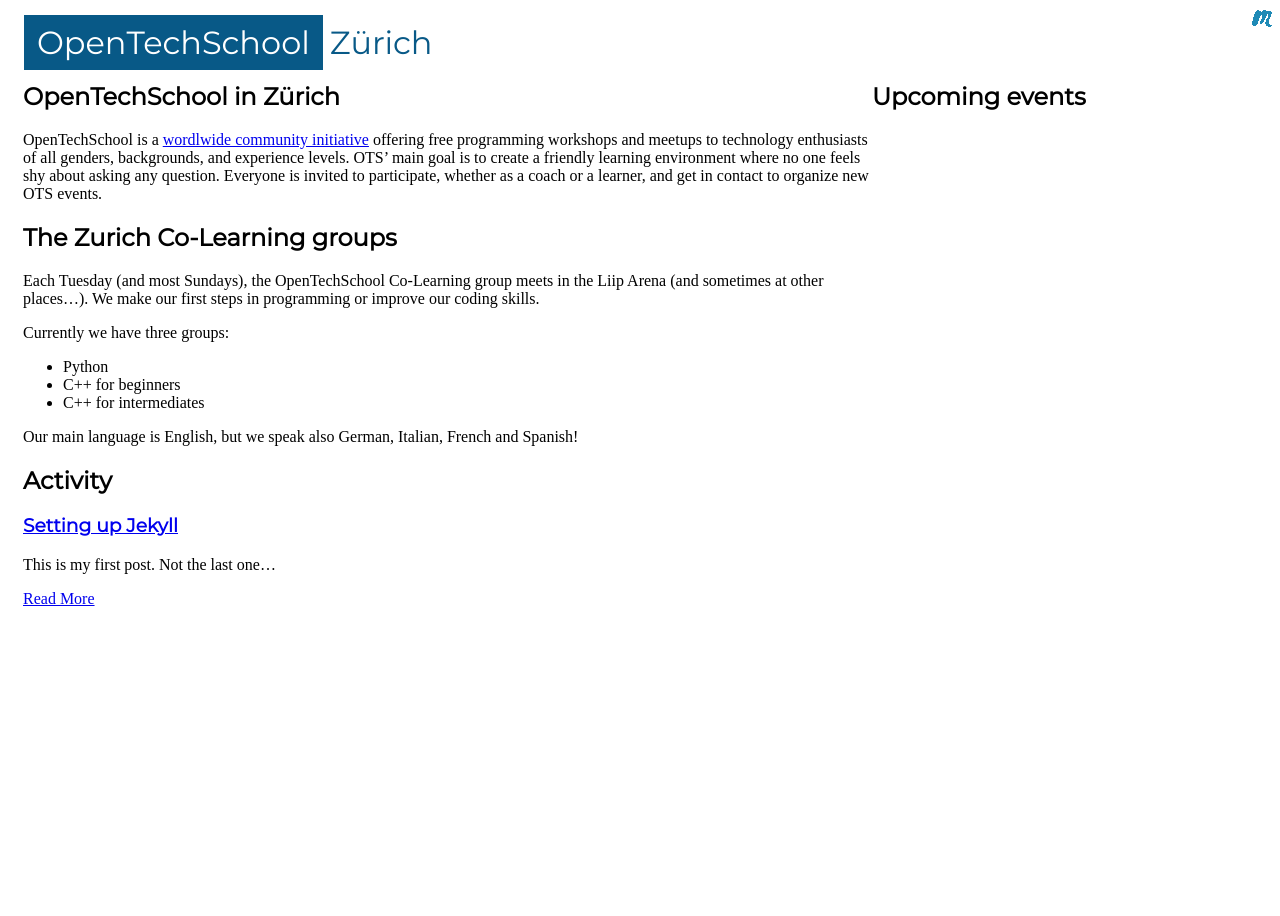
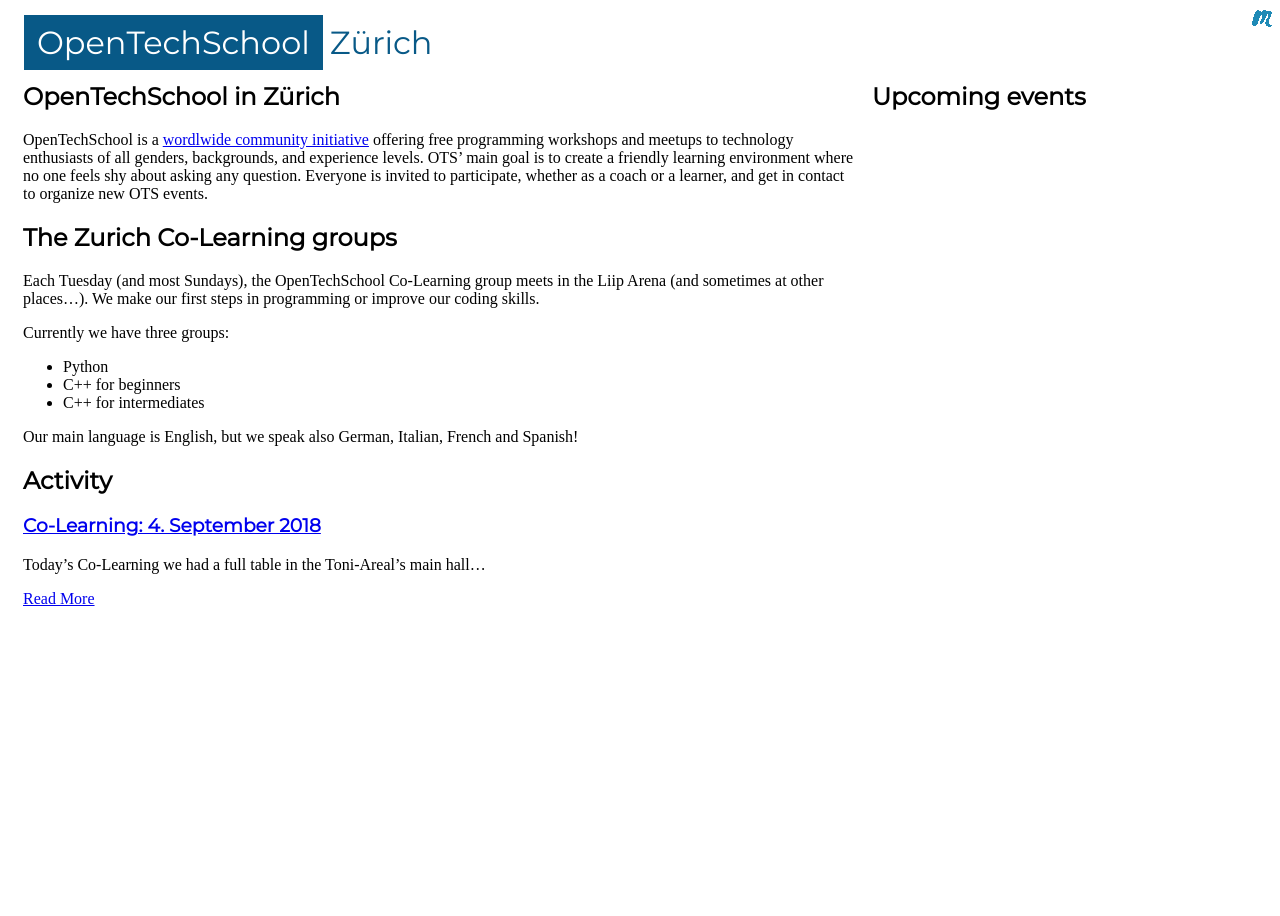
Before and after one commit to opentechschool-zurich/opentechschool-zurich-2018.github.io, a Jekyll site: the page built from index.md, in a window 1280 px wide. Built offline with Jekyll 4.4.1, drawn with Linux system fonts in a browser that asks for light colours; our own code applies the rules of GitHub Pages for plain Markdown files.

Commit message:
a first real post

```diff
--- a/_layouts/default.html
+++ b/_layouts/default.html
@@ -10,7 +10,7 @@
         <a href="/" class="menu_ots_chapter">Zürich</a>
     </div>
 	<div id="social">
-    <a href="https://www.meetup.com/opentechschool-zurich"><img src="images/meetup-m-small.png"></a>
+    <a href="https://www.meetup.com/opentechschool-zurich"><img src="{{ site.baseurl }}/images/meetup-m-small.png"></a>
 	</div>
     <main>
   {{ content }}
@@ -31,6 +31,6 @@
         -->
 		<div id="meetupEvents"></div>
     </aside>
-    <script src="js/meetup.js"></script>
+    <script src="{{ site.baseurl }}/js/meetup.js"></script>
 </body>
 </html>
--- a/_posts/2018-08-14-setup-jekyll.md
+++ /dev/null
@@ -1,8 +0,0 @@
----
-layout: post
-title: Setting up Jekyll
----
-
-This is my first post. Not the last one...
-
-Updated...
--- /dev/null
+++ b/_posts/2018-09-04-co-learning.md
@@ -0,0 +1,30 @@
+---
+layout: post
+title: "Co-Learning: 4. September 2018"
+---
+
+Today's Co-Learning we had a full table in the Toni-Areal's main hall...
+
+![Co-Learning on Stempber 4th](/assets/posts/2018-09-04.jpg)
+
+Today's Co-Learning we had a full table in the Toni-Areal's main hall...
+
+Here, an extract of what we did:
+
+ale & cc: had a quick look at passing values by reference and at templates:
+- yes, there are ways to create a proof of concept where a reference points to a variable that got out of scope
+- templates are easy when the example is short.
+
+we also looked at some of cc's source code and discusded refactoring ideas
+
+Nathan:
+- learn't more basics in Python (intergers, floating numbers, operations etc.)
+
+Richard and Luca:
+- Enhanced the MongoDB C++ application to read from the database
+
+Francesco:
+- looking into adding to my graphic-engine support to render to macos window toolkit **failed!** will try again wih qt or electron.
+
+Arthur:
+- Started writing a summary of the syntax of the Swift programming language
--- a/css/style.scss
+++ b/css/style.scss
@@ -31,6 +31,7 @@
 
   main {
     padding-left:15px;
+    padding-right:15px;
   }
 }
 
@@ -128,3 +129,7 @@ div.event > .description > .title
   margin-top:0px;
   margin-bottom:0px;
 }
+
+.entry img {
+    max-width:100%;
+}
```
Also changed, not shown: README.md, 2 other files.
